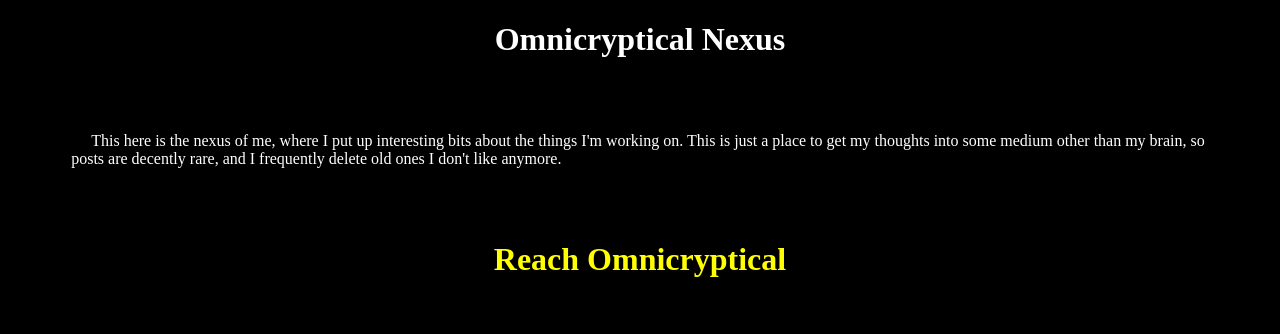
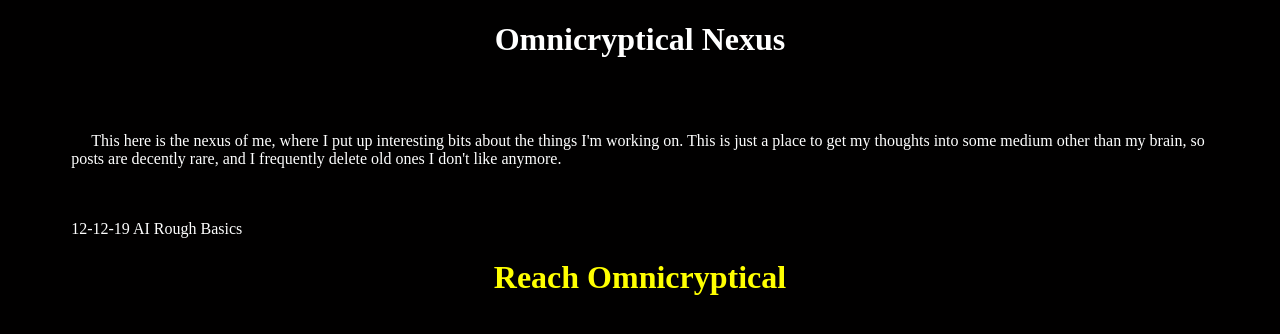
Before and after one commit to Omnicryptical/nexus, a plain HTML site: page index.html in a window 1280 px wide. Drawn offline with Linux system fonts and the light colour scheme.

Commit message:
Update index.html

```diff
--- a/index.html
+++ b/index.html
@@ -53,6 +53,8 @@
 
 	<br><br>
 
+	<a class="par" href="file:///12-12-19.pdf">12-12-19 AI Rough Basics</a>
+
 	<h1 class="parlink" align="center"><a class="parlink" href="contact.html">Reach Omnicryptical</a></h1>
 
 </body>
```
